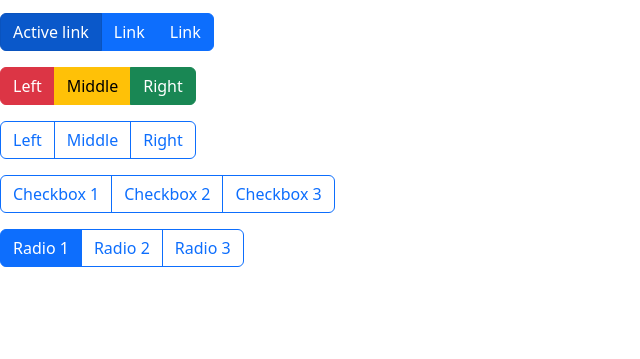
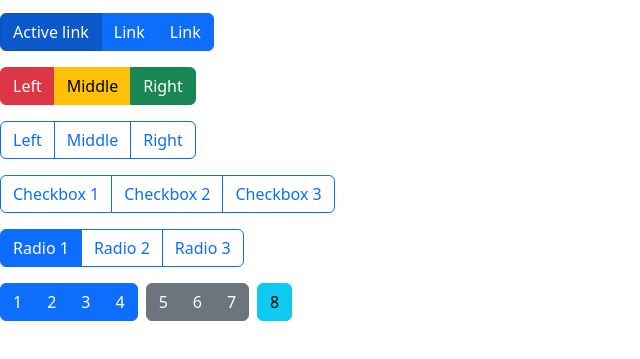
Before and after one commit to jamessv/bootstrap-example, a plain HTML site: page bootstrap/Components/ButtonGroup/Button.html in a window 1280 px wide. Shown: the part 105-464 px from the top of the page, without its empty margins (0-640 px from the left). Drawn offline with nearby package versions, Linux system fonts and the light colour scheme.

Commit message:
b tolbare

```diff
--- a/bootstrap/Components/ButtonGroup/Button.html
+++ b/bootstrap/Components/ButtonGroup/Button.html
@@ -58,6 +58,22 @@
   <label class="btn btn-outline-primary" for="btnradio3">Radio 3</label>
 </div>
 <p> </p>
+<div class="btn-toolbar" role="toolbar" aria-label="Toolbar with button groups">
+  <div class="btn-group me-2" role="group" aria-label="First group">
+    <button type="button" class="btn btn-primary">1</button>
+    <button type="button" class="btn btn-primary">2</button>
+    <button type="button" class="btn btn-primary">3</button>
+    <button type="button" class="btn btn-primary">4</button>
+  </div>
+  <div class="btn-group me-2" role="group" aria-label="Second group">
+    <button type="button" class="btn btn-secondary">5</button>
+    <button type="button" class="btn btn-secondary">6</button>
+    <button type="button" class="btn btn-secondary">7</button>
+  </div>
+  <div class="btn-group" role="group" aria-label="Third group">
+    <button type="button" class="btn btn-info">8</button>
+  </div>
+</div>
 <p> </p>
 <p> </p>
 <p> </p>
```
